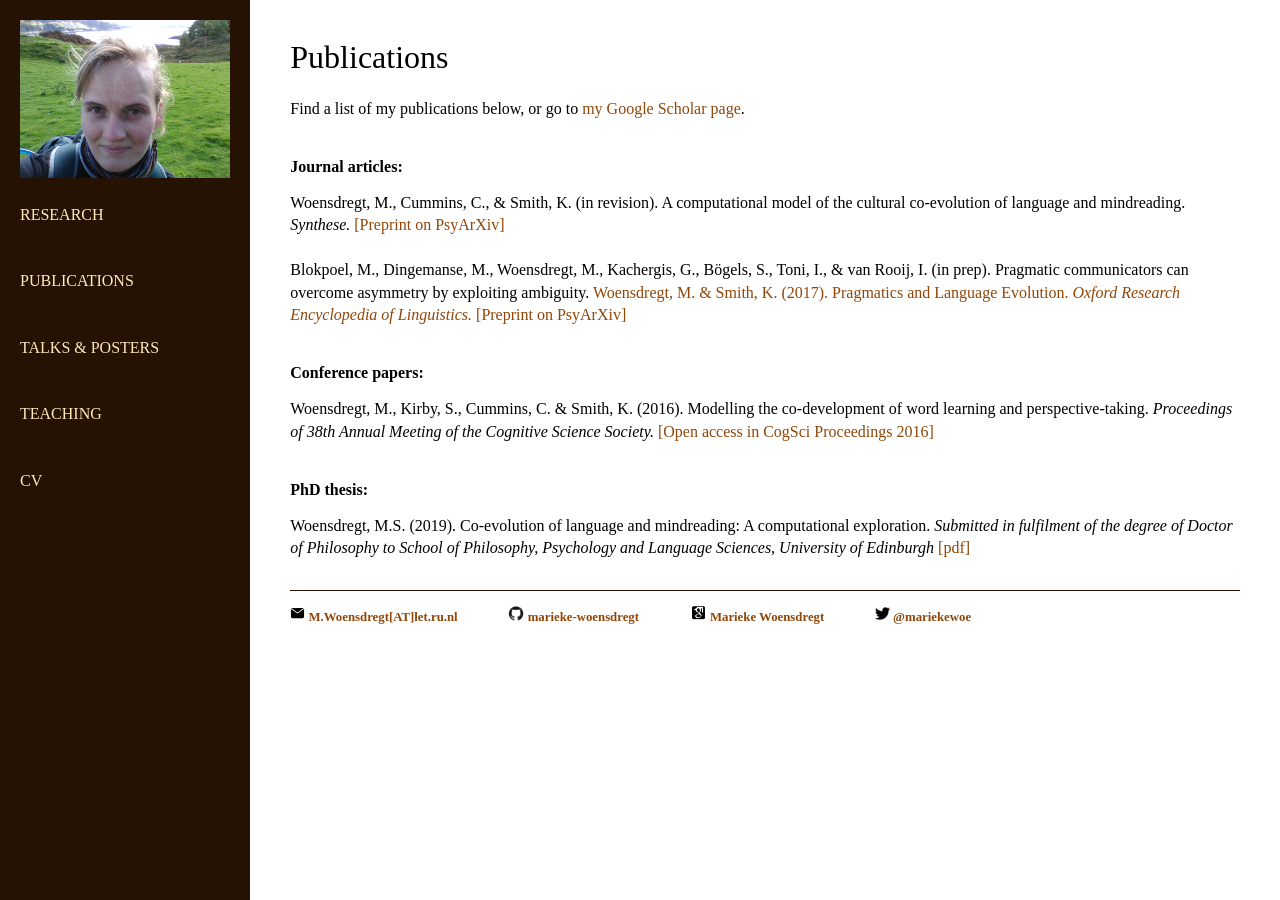
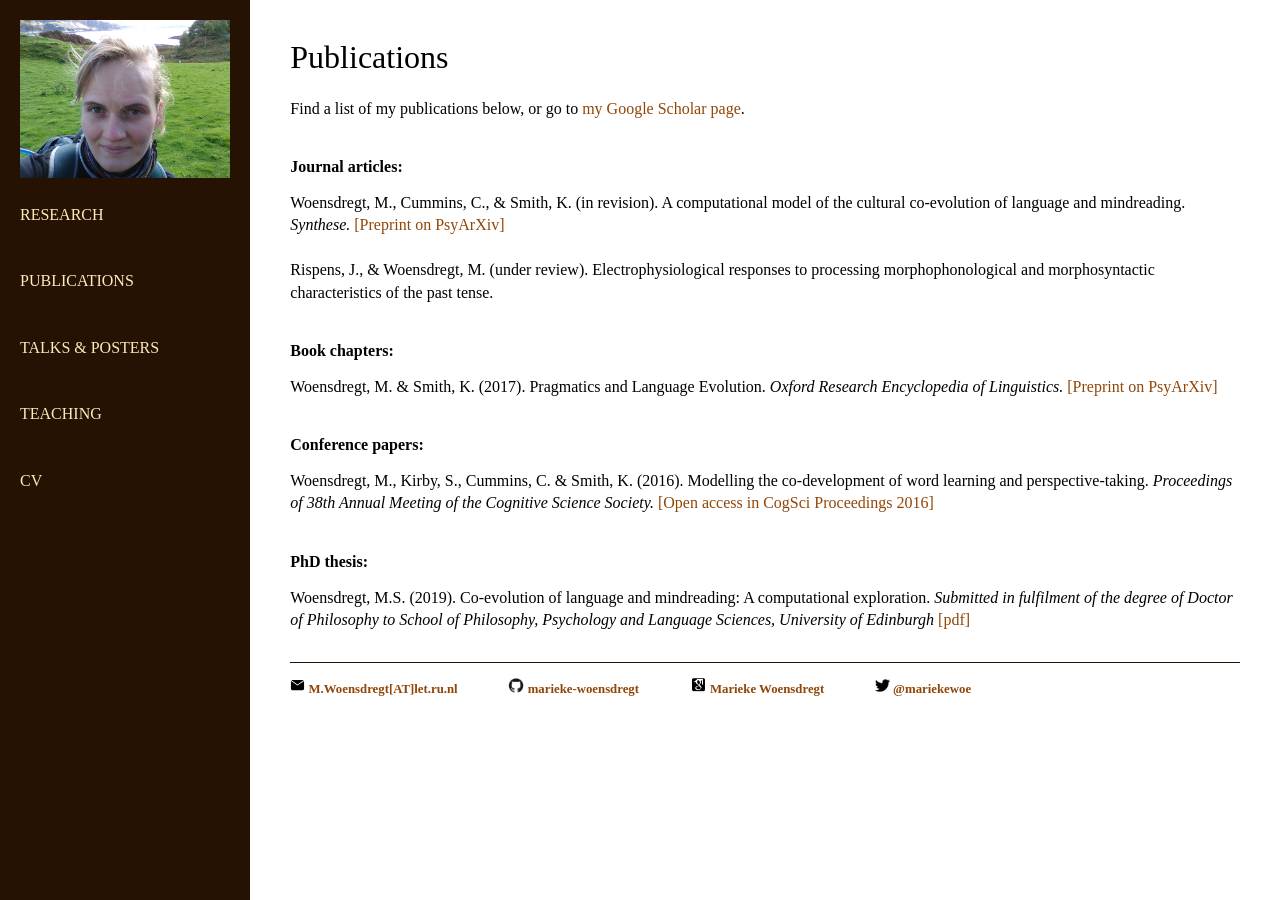
Before and after one commit to marieke-woensdregt/marieke-woensdregt.github.io, a Jekyll site: the page built from publications/index.html, in a window 1280 px wide. Built offline with Jekyll 4.4.1, drawn with Linux system fonts in a browser that asks for light colours.

Commit message:
Update index.html

```diff
--- a/publications/index.html
+++ b/publications/index.html
@@ -14,12 +14,6 @@
 	<p class="bottom-one">
 		Woensdregt, M., Cummins, C., &amp; Smith, K. (in revision).
 		A computational model of the cultural co-evolution of language and mindreading. <i>Synthese.</i> <a href="https://psyarxiv.com/3bmsx/">[Preprint on PsyArXiv]</a>
-
-		<br />
-		<br />
-
-		Blokpoel, M., Dingemanse, M., Woensdregt, M., Kachergis, G., Bögels, S., Toni, I., & van Rooij, I. (in prep). Pragmatic communicators can overcome asymmetry by exploiting ambiguity.
-		<a href="https://doi.org/10.31219/osf.io/q56xs>[OSF Preprint]</a>
 
 		<br />
 		<br />
```
